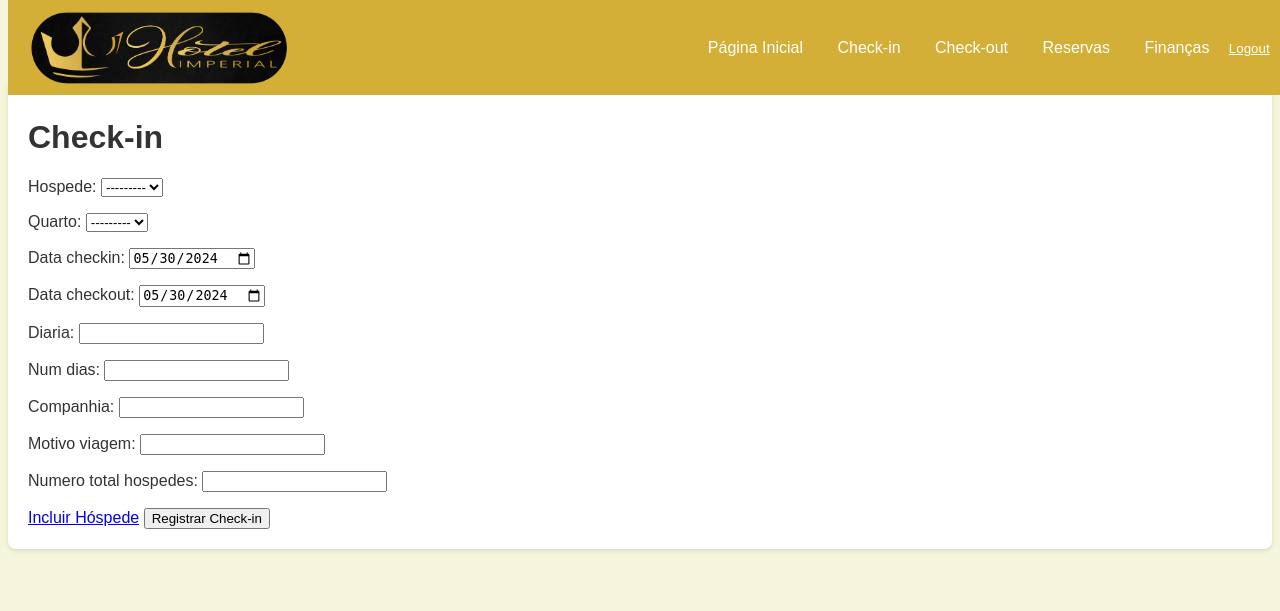
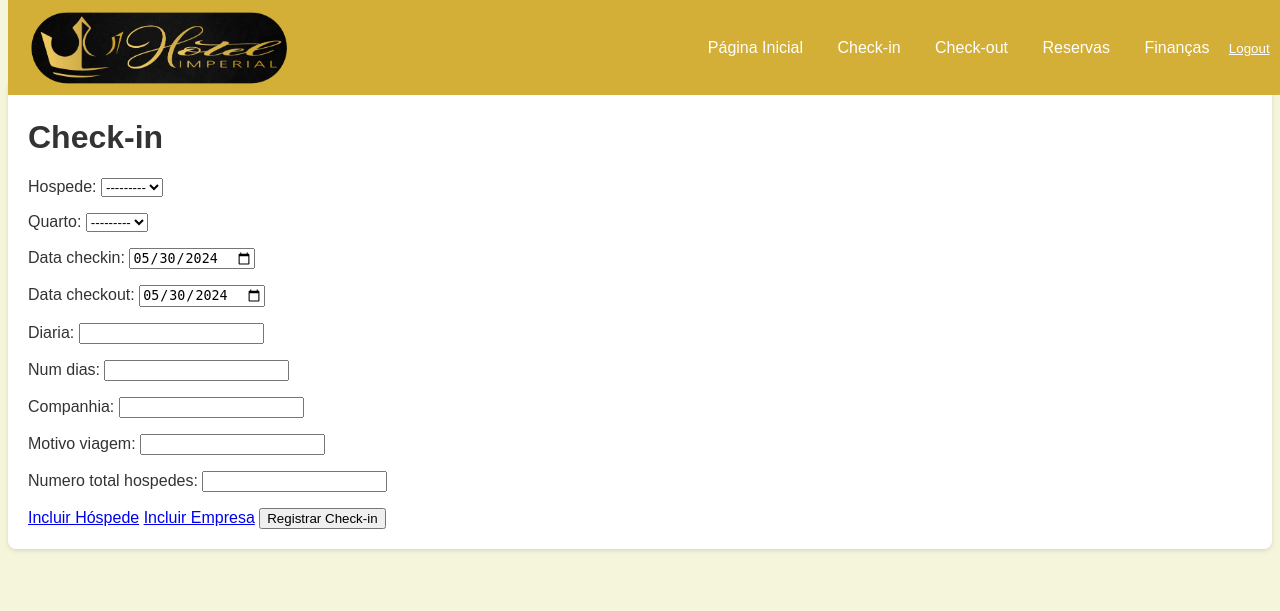
Before and after one commit to MiqueiasBoeira/sistema_hotel_imperial, a Django app: page /checkin/ in a window 1280 px wide. Shown: the top 611 px of the page. Run offline with Django 5.2, Linux system fonts and the light colour scheme; the visitor is signed in with stand-in values (Sample User, id 1); data that the repository does not hold is empty.

```diff
--- a/core/templates/core/checkin.html
+++ b/core/templates/core/checkin.html
@@ -9,7 +9,8 @@
 <form method="post">
         {% csrf_token %}
         {{ form.as_p }}
-    <a href="{% url 'incluir_hospede_view' %}" class="btn">Incluir Hóspede</a>
+        <a href="{% url 'incluir_hospede_view' %}" class="btn">Incluir Hóspede</a>
+        <a href="{% url 'incluir_empresa_view' %}" class="btn">Incluir Empresa</a>
         <button type="submit">Registrar Check-in</button>
     </form>
 </div>
--- a/core/views.py
+++ b/core/views.py
@@ -93,7 +93,7 @@ def incluir_empresa_view(request):
         form = EmpresaForm(request.POST)
         if form.is_valid():
             form.save()
-            return redirect('gerenciar_empresas_view')
+            return redirect('checkin')
     else:
         form = EmpresaForm()
     return render(request, 'core/incluir_empresa.html', {'form': form})
```
Also changed, not shown: core/migrations/0001_initial.py (added), core/migrations/0002_checkin_data_checkout_quarto_checkin_quarto_hospede_and_more.py (added), core/migrations/0003_empresa_endereco_empresa_telefone.py (added), core/migrations/__init__.py (added).
